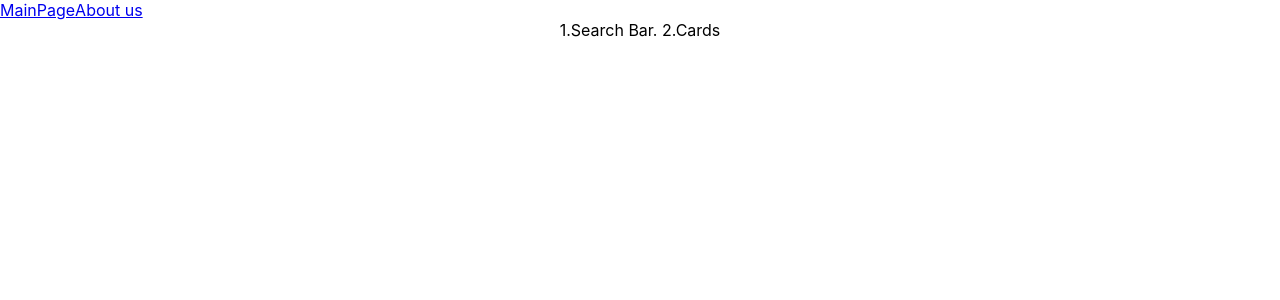
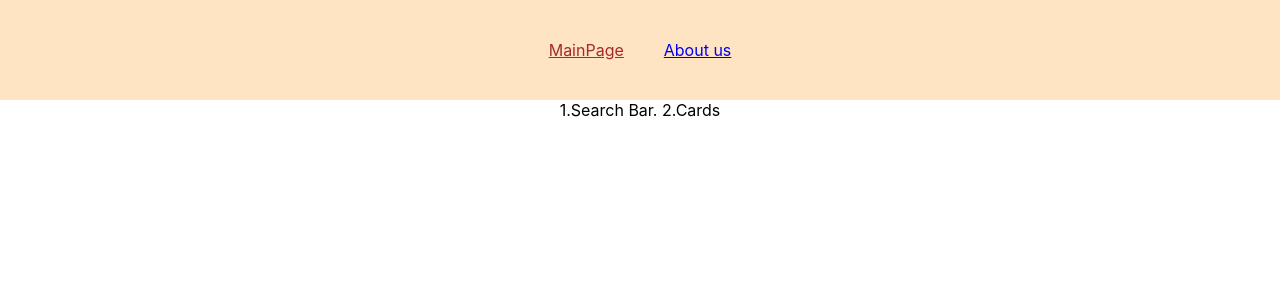
Before and after one commit to MariStakhovskaya/rsschool-react, a React (Create React App) app in the folder components/: page / in a window 1280 px wide. Shown: the top 300 px of the page. Built offline with nearby package versions, Linux system fonts and the light colour scheme.

Commit message:
refactor: refactor header component

```diff
--- a/components/src/app/App.tsx
+++ b/components/src/app/App.tsx
@@ -3,11 +3,13 @@ import ErrorPage from 'pages/error/ErrorPage';
 import Main from 'pages/main/Main';
 import React from 'react';
 import { Route, Routes } from 'react-router-dom';
+import Header from 'widgets/header/Header';
 import './App.css';
 
 function App() {
   return (
     <div className="App">
+      <Header />
       <Routes>
         <Route path="/" element={<Main />}>
           <Route index element={<Main />} />
--- a/components/src/pages/main/Main.tsx
+++ b/components/src/pages/main/Main.tsx
@@ -1,13 +1,7 @@
 import React from 'react';
-import Header from 'widgets/header/Header';
 
 function Main() {
-  return (
-    <div className="App">
-      <Header />
-      1.Search Bar. 2.Cards
-    </div>
-  );
+  return <div className="App">1.Search Bar. 2.Cards</div>;
 }
 
 export default Main;
--- a/components/src/widgets/header/Header.module.css
+++ b/components/src/widgets/header/Header.module.css
@@ -1,4 +1,12 @@
 .headerContainer {
     display: flex;
+    align-items: center;
+    justify-content: center;
+    gap: 40px;
+    height: 100px;
+    background-color: bisque;
+}
 
+.activeLink {
+    color: brown;
 }
--- a/components/src/widgets/header/Header.tsx
+++ b/components/src/widgets/header/Header.tsx
@@ -1,16 +1,16 @@
 import React from 'react';
-import { Link } from 'react-router-dom';
+import { NavLink } from 'react-router-dom';
 import style from './Header.module.css';
 
 function Header() {
   return (
     <div className={style.headerContainer}>
-      <Link to="/">
+      <NavLink to="/" className={({ isActive }) => (isActive ? `${style.activeLink}` : '')}>
         <span>MainPage</span>
-      </Link>
-      <Link to="/about">
+      </NavLink>
+      <NavLink to="/about" className={({ isActive }) => (isActive ? `${style.activeLink}` : '')}>
         <span>About us</span>
-      </Link>
+      </NavLink>
     </div>
   );
 }
```
